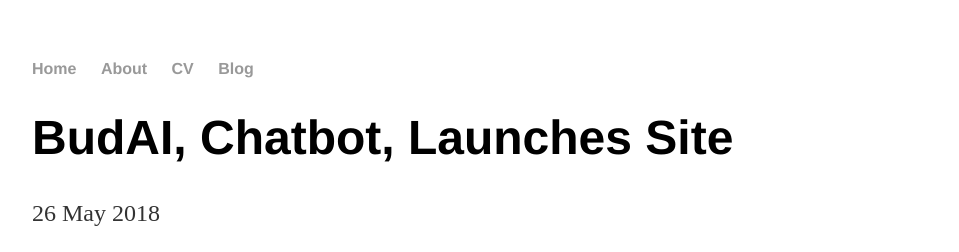
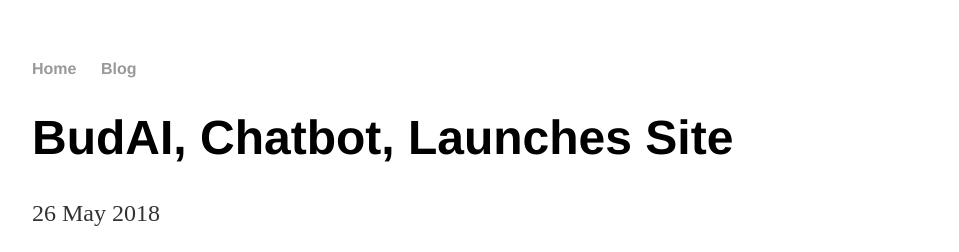
Before and after one commit to sunifyre/budailabs.github.io, a Jekyll site: the page built from _posts/2014-04-30-budai-chatbot-site-launched.md, in a window 1280 px wide. Shown: the top 252 px of the page, without its empty margins (160-1119 px from the left). Built offline with Jekyll 4.4.1, drawn with Linux system fonts in a browser that asks for light colours.

Commit message:
Update default.html

```diff
--- a/_layouts/default.html
+++ b/_layouts/default.html
@@ -9,8 +9,7 @@
 			<nav>
 	    		<ul>
 	        		<li><a href="/budailabs.github.io/">Home</a></li>
-		        	<li><a href="/budailabs.github.io/about">About</a></li>
-	        		<li><a href="/budailabs.github.io/cv">CV</a></li>
+
 	        		<li><a href="/budailabs.github.io/blog">Blog</a></li>
 	    		</ul>
 			</nav>
```
